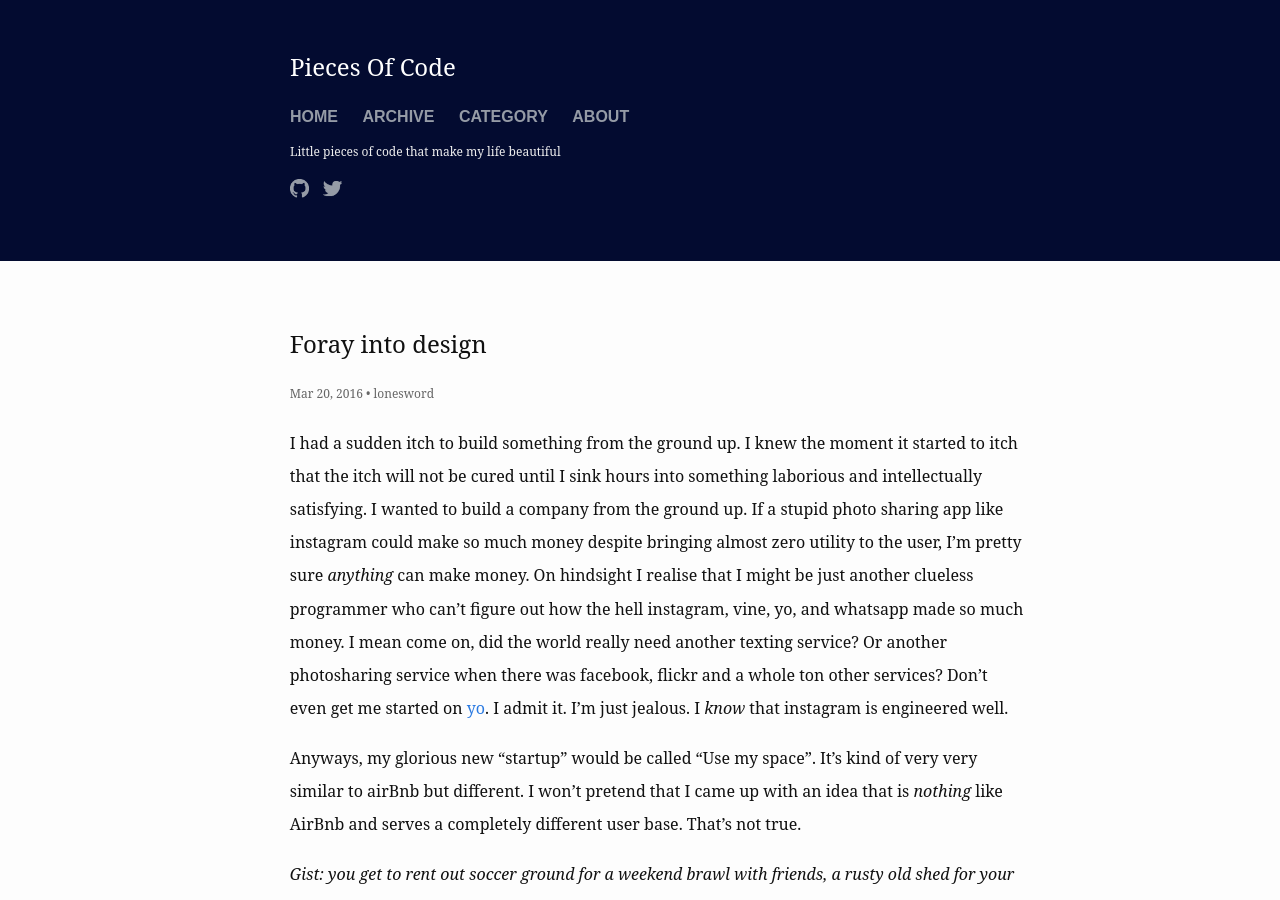
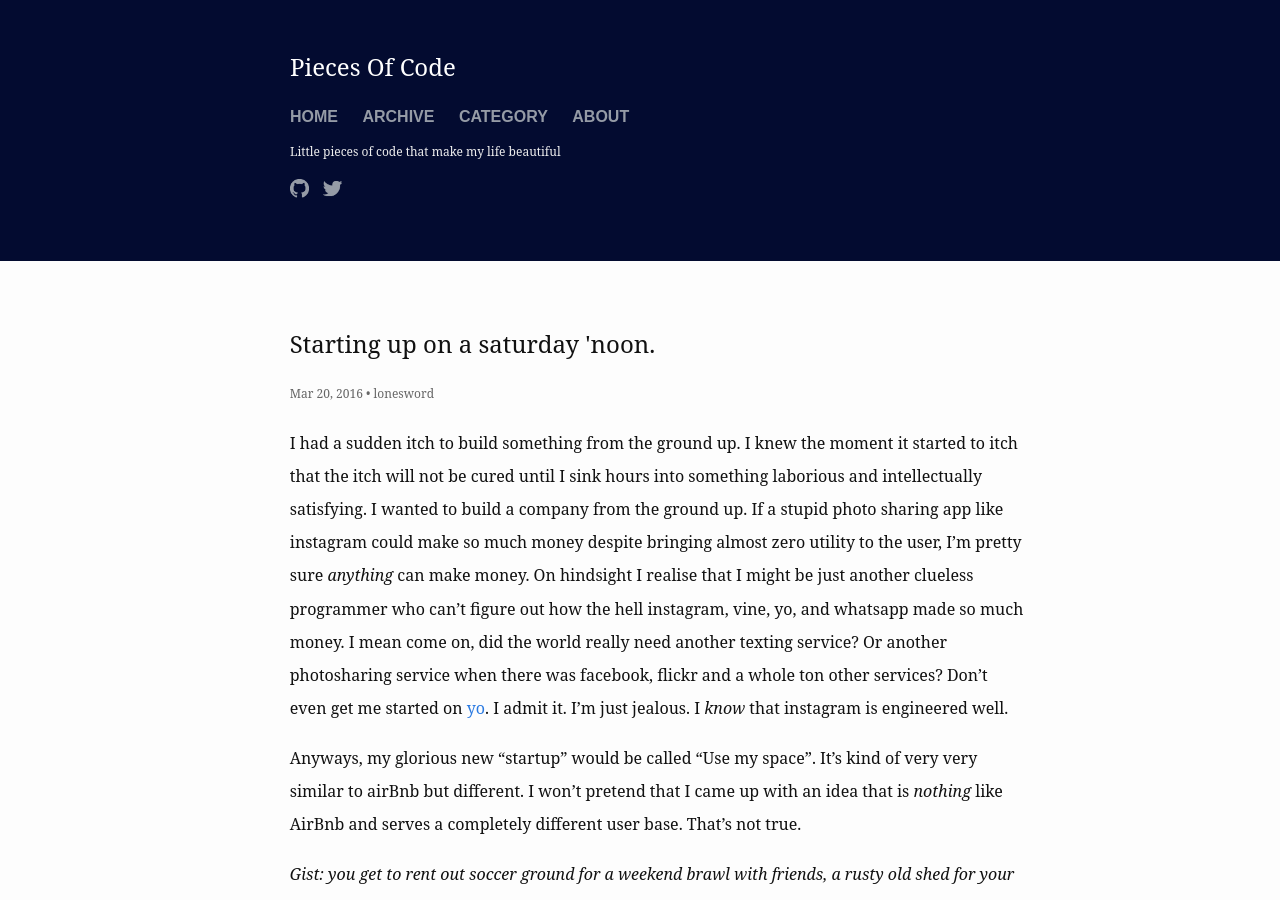
Before and after one commit to kevinmartinjos/lonesword.github.io, a Jekyll site: the page built from _posts/2016-03-20-foray_into_design.md, in a window 1280 px wide and 900 px high. Built offline with Jekyll 4.4.1, drawn with Linux system fonts in a browser that asks for light colours.

Commit message:
changed title

```diff
--- a/_posts/2016-03-20-foray_into_design.md
+++ b/_posts/2016-03-20-foray_into_design.md
@@ -5,7 +5,7 @@ date: 2016-03-20 12:17:21+05:30
 layout: post
 image: true
 slug: Foray into design
-title: Foray into design
+title: Starting up on a saturday 'noon.
 categories:
 - design
 - art
```
